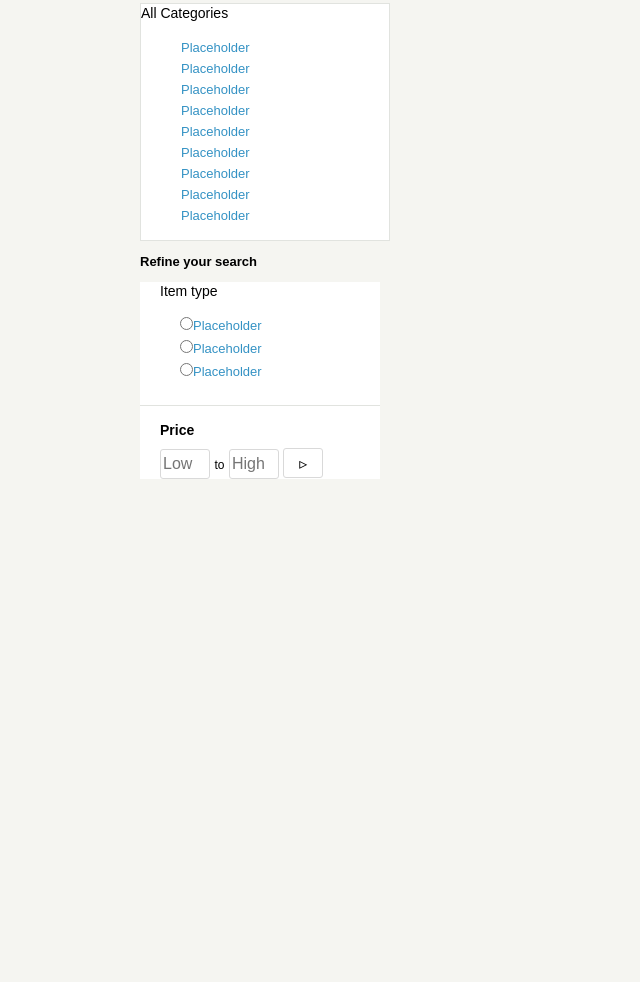
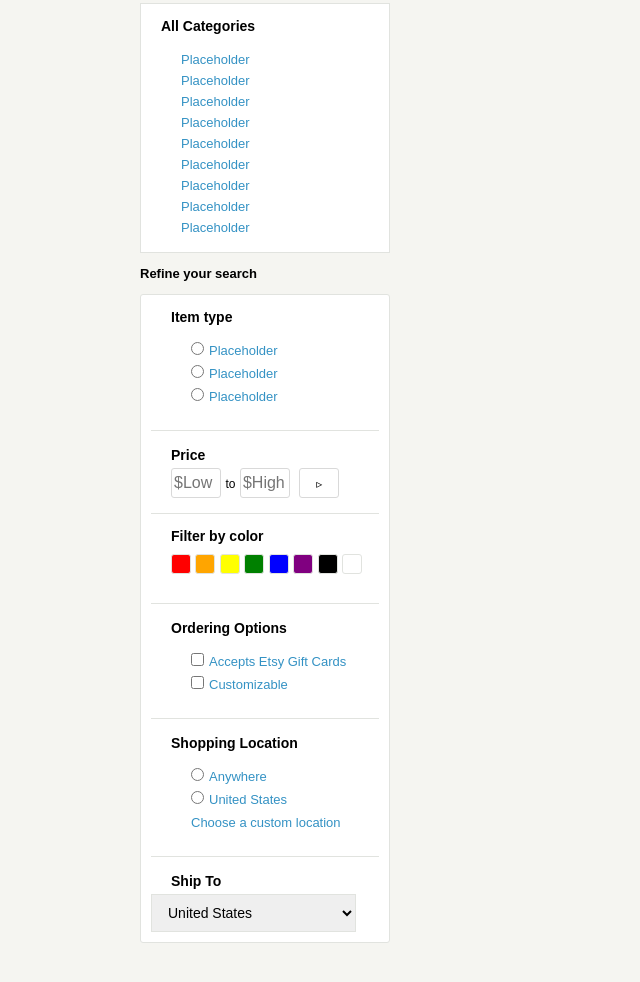
Before and after one commit to AirForcePierce/etsyproject, a website: page index.html in a window 1280 px wide. Shown: the part 188-1170 px from the top of the page, without its empty margins (0-640 px from the left). Drawn offline with Linux system fonts and the light colour scheme.

Commit message:
Completed left menus and starting layout for content on the right

```diff
--- a/index.html
+++ b/index.html
@@ -50,7 +50,7 @@
         <div class="firstmenu">
           <h3 class="showresults">Show results for:</h3>
           <div class="menuone">
-            <span class="allcats">All Categories</span>
+            <h3 class="headings">All Categories</h3>
             <ul>
               <li><a href="#">Placeholder</a></li>
               <li><a href="#">Placeholder</a></li>
@@ -66,7 +66,7 @@
           <h3 class="refineresults">Refine your search</h3>
           <div class="menutwo">
             <div class="radiobuttons">
-              <span class="itype">Item type</span>
+              <h3 class="headings">Item type</h3>
               <ul>
                 <li><label class="bubbles"><input class="radio" type="radio"><a href="#">Placeholder</a>
                 </label></li>
@@ -75,14 +75,50 @@
                 <li><label class="bubbles"><input class="radio" type="radio"><a href="#">Placeholder</a>
                 </label></li>
               </ul>
+            </div>
             <div class="priceinput">
-              <h3 class="priceline">Price</h3>
+              <h3 class="headings">Price</h3>
               <div class="inputprices">
-                <input type="text" placeholder="Low" class="hi"></input>
+                <input type="text" placeholder="$Low" class="lo"></input>
                 <span>to</span>
-                <input type="text" placeholder="High" class="lo"></input>
-                <input type="button" value="▹" class="pricebut"></input>
+                <input type="text" placeholder="$High" class="hi"></input>
+                <button class="pricebut"><span class="buticon"></span></button>
               </div>
+            </div>
+            <div class="filtercolor">
+              <h3 class="headings">Filter by color</h3>
+              <ul class="clrlist">
+                <li class="redstuff"><a href="#"><span>&nbsp</span></a></li>
+                <li class="orangestuff"><a href="#"><span>&nbsp</span></a></li>
+                <li class="yellowstuff"><a href="#"><span>&nbsp</span></a></li>
+                <li class="greenstuff"><a href="#"><span>&nbsp</span></a></li>
+                <li class="bluestuff"><a href="#"><span>&nbsp</span></a></li>
+                <li class="purplestuff"><a href="#"><span>&nbsp</span></a></li>
+                <li class="blackstuff"><a href="#"><span>&nbsp</span></a></li>
+                <li class="whitestuff"><a href="#"><span>&nbsp</span></a></li>
+              </ul>
+            </div>
+            <div class="orderoptions">
+              <h3 class="headings">Ordering Options</h3>
+              <ul class="theoptions">
+              <li><input class="checkbox" type="checkbox"><a href="#">Accepts Etsy Gift Cards</a></input></li>
+              <li><input class="checkbox" type="checkbox"><a href="#">Customizable</a></input></li>
+              </ul>
+            </div>
+            <div class="orderoptions">
+              <h3 class="headings">Shopping Location</h3>
+              <ul class="theoptions">
+              <li><input class="radio" type="radio"><a href="#">Anywhere</a></input></li>
+              <li><input class="radio" type="radio"><a href="#">United States</a></input></li>
+              <li><a href="#">Choose a custom location</a></li>
+              </ul>
+            </div>
+            <div class="orderoptions">
+              <h3 class="headings">Ship To</h3>
+              <select class="selctions">
+                <option value="US">United States</option>
+              </select>
+
             </div>
             </div>
           </div>
--- a/scss/main.scss
+++ b/scss/main.scss
@@ -226,7 +226,11 @@ body {
 
 .menutwo {
   background-color: white;
-  border-right: 10px solid #F5F5F1;
+  padding-bottom: 10px;
+  padding-left: 10px;
+  padding-right: 10px;
+  border-radius: 3px;
+  border: 1px solid #E1E3DF;
   & ul {
     list-style: none;
     padding-bottom: 20px;
@@ -259,13 +263,18 @@ body {
     font-size: 12px;
   }
 }
+
 .priceinput {
-  & .hi {
+  padding-bottom: 15px;
+  border-bottom: 1px solid #E1E3DF;
+}
+
+.hi {
     width: 50px;
     height: 30px;
     border-radius: 3px;
     border: 1px solid #D9D9D9;
-  }
+    margin-right: 5px;
 }
 
 .lo {
@@ -282,6 +291,110 @@ body {
   border: 1px solid #D9D9D9;
   border-radius: 3px;
 }
+
+.buticon:before {
+  content: '▹';
+}
+
+.colors {
+  font-size: 14px;
+  padding-left: 20px;
+  margin-bottom: 5px;
+}
+
+.clrlist {
+  list-style: none;
+  padding-left: 20px;
+  margin-top: 5px;
+  border-bottom: 1px solid #E1E3DF;
+  & li {
+    width: 20px;
+    height: 20px;
+    display: inline-block;
+    overflow: hidden;
+    & span {
+      font-size: 21px;
+    }
+  }
+}
+
+.redstuff {
+  background-color: red;
+  border-radius: 3px;
+  border: 1px solid #E1E3DF;
+}
+
+.orangestuff {
+  background-color: orange;
+  border-radius: 3px;
+  border: 1px solid #E1E3DF;
+}
+
+.yellowstuff {
+  background-color: yellow;
+  border-radius: 3px;
+  border: 1px solid #E1E3DF;
+}
+
+.greenstuff {
+  background-color: green;
+  border-radius: 3px;
+  border: 1px solid #E1E3DF;
+}
+
+.bluestuff {
+  background-color: blue;
+  border-radius: 3px;
+  border: 1px solid #E1E3DF;
+}
+
+.purplestuff {
+  background-color: purple;
+  border-radius: 3px;
+  border: 1px solid #E1E3DF;
+}
+
+.blackstuff {
+  background-color: black;
+  border-radius: 3px;
+  border: 1px solid #E1E3DF;
+}
+
+.whitestuff {
+  background-color: white;
+  border-radius: 3px;
+  border: 1px solid #E1E3DF;
+}
+
+.headings {
+  font-size: 14px;
+  padding-left: 20px;
+  margin-bottom: 5px;
+}
+
+.checkbox {
+  margin-right: 5px;
+}
+
+.theoptions {
+  border-bottom: 1px solid #E1E3DF;
+}
+
+.radio {
+  margin-right: 5px;
+}
+
+.selctions {
+  border: 1px solid #E1E3DF;
+  display: block;
+  font-family: inherit;
+  font-size: 14px;
+  height: 38px;
+  padding-left: 12px;
+  padding-right: 12px;
+  width: 90%;
+}
+
 //Below Content Right Side
 
 .piccontent {
```
Also changed, not shown: css/main.css.
